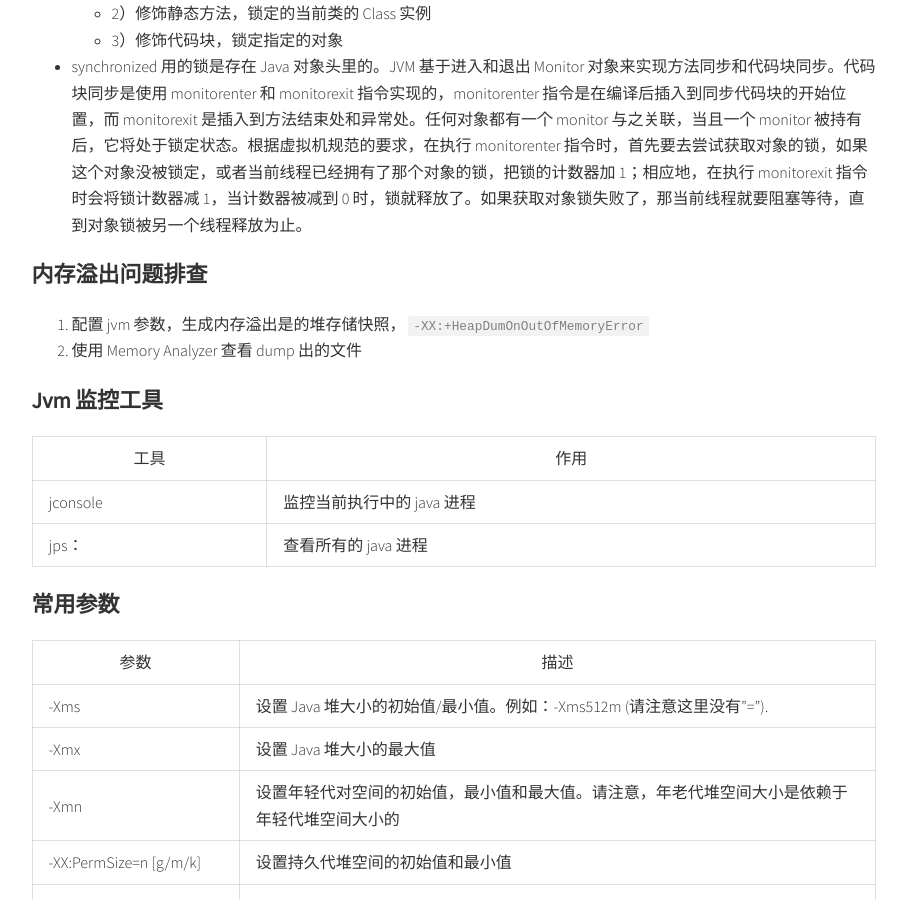
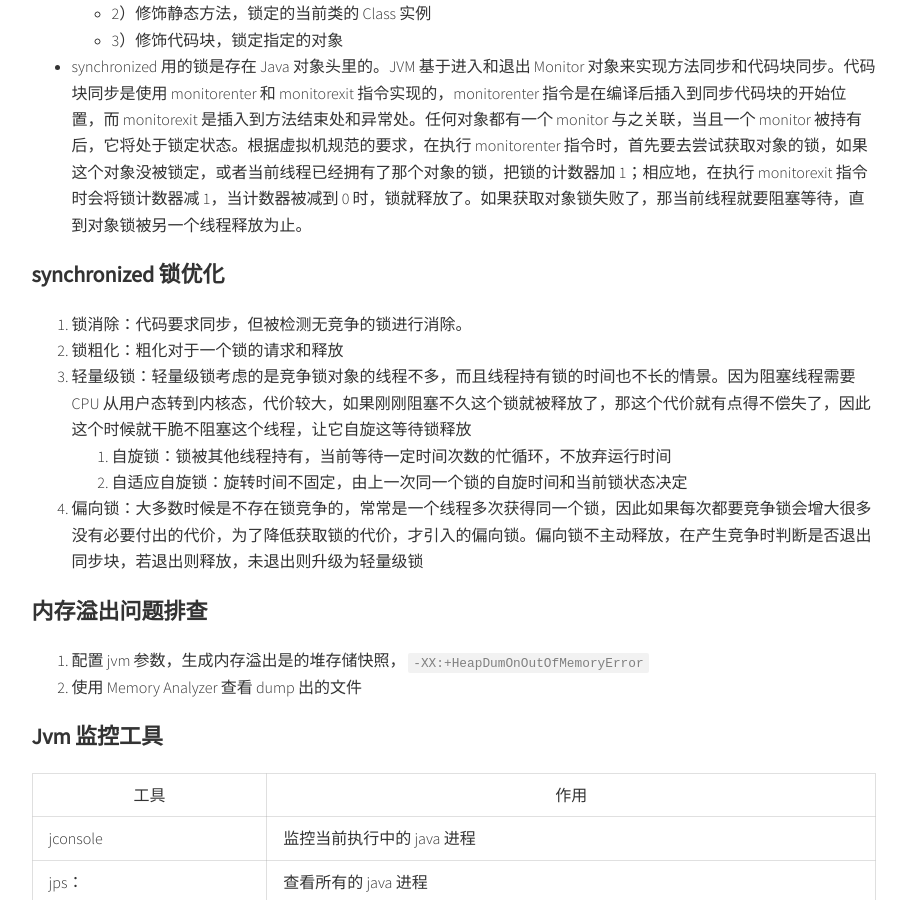
Before and after one commit to summer00/summer00.github.io, a Jekyll site: the page built from _posts/2018-08-09-interview-tips.md, in a window 1280 px wide and 900 px high, scrolled down 4558 px. Shown: the whole window, without its empty margins (186-1093 px from the left). Built offline with Jekyll 4.4.1, drawn with Linux system fonts in a browser that asks for light colours; comment, search, counter and statistics services are not loaded.

Commit message:
update 2020-11-11

```diff
--- a/_posts/2018-08-09-interview-tips.md
+++ b/_posts/2018-08-09-interview-tips.md
@@ -161,6 +161,15 @@ categories: [summary, iv]
   - 2）修饰静态方法，锁定的当前类的 Class 实例
   - 3）修饰代码块，锁定指定的对象
 - synchronized 用的锁是存在 Java 对象头里的。JVM 基于进入和退出 Monitor 对象来实现方法同步和代码块同步。代码块同步是使用 monitorenter 和 monitorexit 指令实现的，monitorenter 指令是在编译后插入到同步代码块的开始位置，而 monitorexit 是插入到方法结束处和异常处。任何对象都有一个 monitor 与之关联，当且一个 monitor 被持有后，它将处于锁定状态。根据虚拟机规范的要求，在执行 monitorenter 指令时，首先要去尝试获取对象的锁，如果这个对象没被锁定，或者当前线程已经拥有了那个对象的锁，把锁的计数器加 1；相应地，在执行 monitorexit 指令时会将锁计数器减 1，当计数器被减到 0 时，锁就释放了。如果获取对象锁失败了，那当前线程就要阻塞等待，直到对象锁被另一个线程释放为止。
+
+## synchronized 锁优化
+
+1. 锁消除：代码要求同步，但被检测无竞争的锁进行消除。
+2. 锁粗化：粗化对于一个锁的请求和释放
+3. 轻量级锁：轻量级锁考虑的是竞争锁对象的线程不多，而且线程持有锁的时间也不长的情景。因为阻塞线程需要 CPU 从用户态转到内核态，代价较大，如果刚刚阻塞不久这个锁就被释放了，那这个代价就有点得不偿失了，因此这个时候就干脆不阻塞这个线程，让它自旋这等待锁释放
+   1. 自旋锁：锁被其他线程持有，当前等待一定时间次数的忙循环，不放弃运行时间
+   2. 自适应自旋锁：旋转时间不固定，由上一次同一个锁的自旋时间和当前锁状态决定
+4. 偏向锁：大多数时候是不存在锁竞争的，常常是一个线程多次获得同一个锁，因此如果每次都要竞争锁会增大很多没有必要付出的代价，为了降低获取锁的代价，才引入的偏向锁。偏向锁不主动释放，在产生竞争时判断是否退出同步块，若退出则释放，未退出则升级为轻量级锁
 
 ## 内存溢出问题排查
 
```
Also changed, not shown: _posts/2018-08-03-jvm-summary.markdown (+7 -1 lines), _posts/2020-06-23-database-summary.md (+1 -1 lines).
